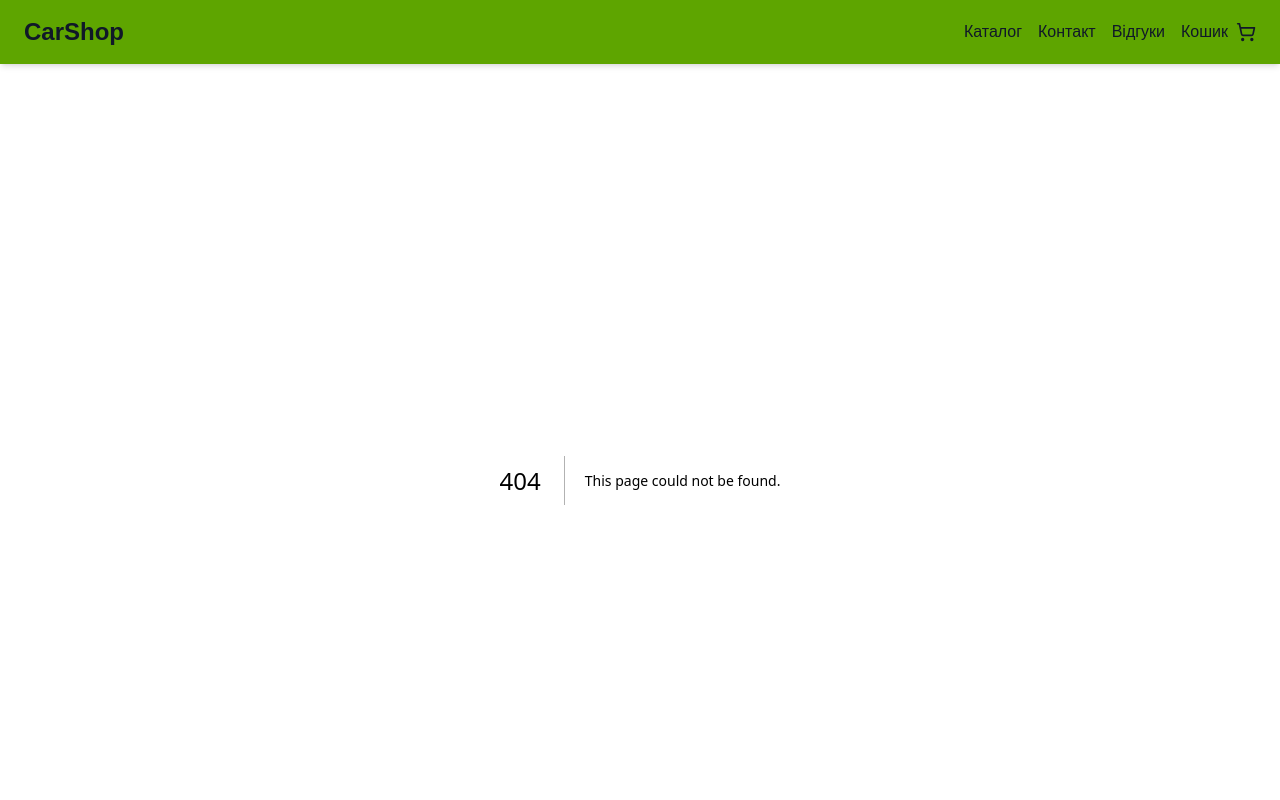
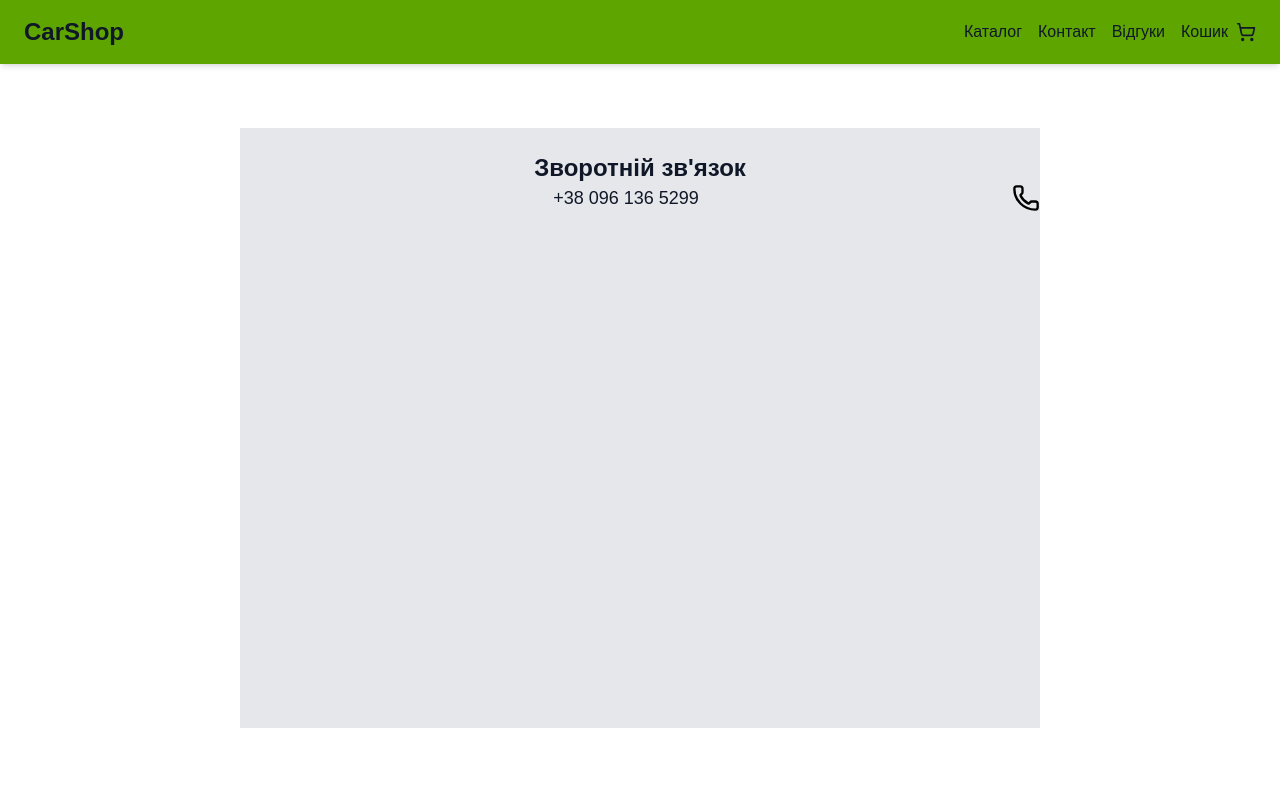
Before and after one commit to swapsideee/carshop, a Next.js app in the folder carshop/: page /contacts in a window 1280 px wide. Before the commit this address had no page. Shown: the top 800 px of the page. Built offline with nearby package versions, Linux system fonts and the light colour scheme.

Commit message:
contacts

```diff
--- /dev/null
+++ b/carshop/src/app/contacts/page.jsx
@@ -0,0 +1,17 @@
+import { Phone } from 'lucide-react';
+
+
+export default function Contacts () {
+    return (
+<section className="text-center py-12">
+        <div className="w-200 h-150 bg-gray-200">
+        <h1 className='text-2xl text-gray-900 font-semibold pt-6'>Зворотній зв'язок</h1>
+        <div className="flex items-center space-x-2  text-gray-900">
+            <span className="text-lg text-gray-900 max-w-2xl mx-auto">+38 096 136 5299</span>
+            <Phone className='w-7 h-7 text-black'/>
+            </div>
+        </div>
+      </section>
+
+    )
+}
```
Also changed, not shown: 1 other file (tests, documents, lock files or other folders).
